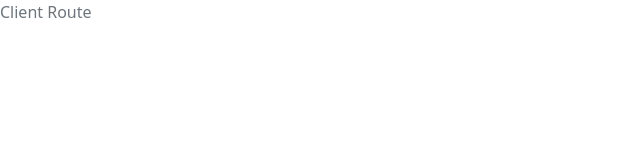
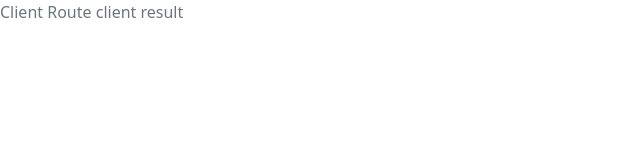
Before and after one commit to elxanoffical/rendering, a Next.js app: page /client-route in a window 1280 px wide. Shown: the top 160 px of the page, without its empty margins (0-640 px from the left). Built offline with nearby package versions, Linux system fonts and the light colour scheme.

Commit message:
Client-only Code

```diff
--- a/app/client-route/page.tsx
+++ b/app/client-route/page.tsx
@@ -1,21 +1,15 @@
 "use client";
-import React from 'react';
-import Slider from 'react-slick';
-import 'slick-carousel/slick/slick.css';
-import 'slick-carousel/slick/slick-theme.css';
-import Image from 'next/image';
 import { useTheme } from '../components/theme-provider';
+import { ClientSideFunction } from '../utils/client-utils';
 
 export default function ClientRoutePage() {
   const theme = useTheme()
-  const settings = {
-    dots: true,
-  };
+  const result = ClientSideFunction()
   return (
     <h1 style={{
       color: theme.colors.secondry
     }}>
-      Client Route
+      Client Route {result}
     </h1>
   );
 }
--- a/app/server-route/page.tsx
+++ b/app/server-route/page.tsx
@@ -1,9 +1,11 @@
 import { ServerSideFunction } from '../utils/server-utils'
 import ImageSlider from '../components/imageSlider'
+import { ClientSideFunction } from '../utils/client-utils'
 
 export default function ServerRoutePage() {
   console.log('server route rendered')
   const result = ServerSideFunction()
+  const ClientResult = ClientSideFunction()
   return (
     <div>
       <h1>ServerRoutePage</h1>
--- /dev/null
+++ b/app/utils/client-utils.ts
@@ -0,0 +1,9 @@
+import "client-only"
+export const ClientSideFunction = () => {
+  console.log(
+    `use window object,
+        use localstorage
+        `
+  );
+  return "client result";
+};
--- a/package.json
+++ b/package.json
@@ -10,6 +10,7 @@
   },
   "dependencies": {
     "@types/react-slick": "^0.23.13",
+    "client-only": "^0.0.1",
     "next": "15.1.7",
     "react": "^19.0.0",
     "react-dom": "^19.0.0",
```
Also changed, not shown: 1 other file (tests, documents, lock files or other folders).
